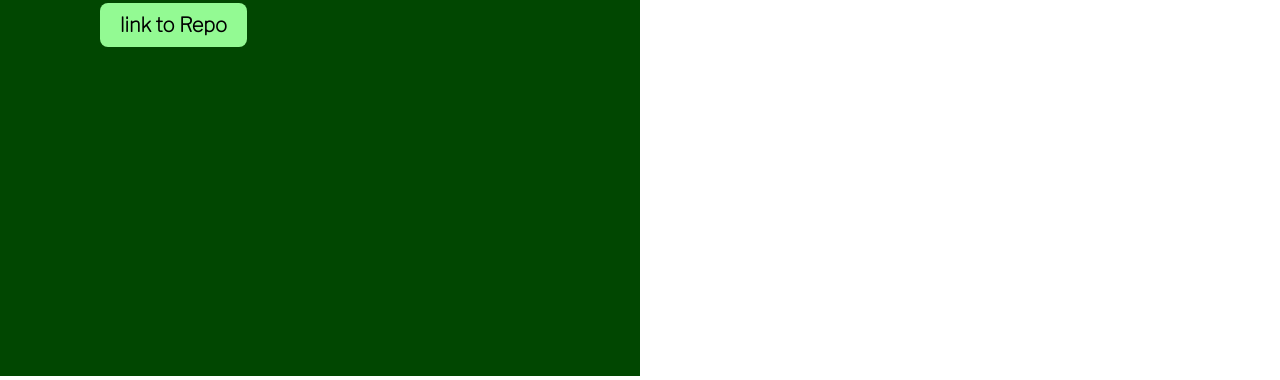
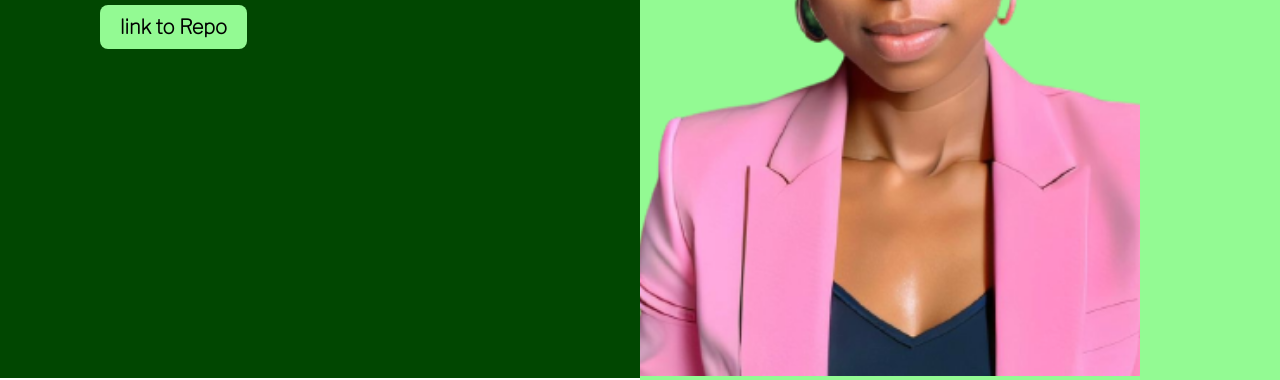
Before and after one commit to BomsG/Personal-Data, a plain HTML site: page index.html in a window 1280 px wide. Shown: the part 424-804 px from the top of the page. Drawn offline with nearby package versions, Linux system fonts and the light colour scheme; the site is published under a folder, as on GitHub Pages, so addresses that start at the root find nothing; a web font is replaced by a local one.

Commit message:
Update index.html

```diff
--- a/index.html
+++ b/index.html
@@ -38,7 +38,7 @@
       </div>
       <div class="hero-img">
         <img
-          src="/profile-pics.png"
+          src="profile-pics.png"
           alt="Boma George"
           data-testid="slackDisplayImage"
         />
```
